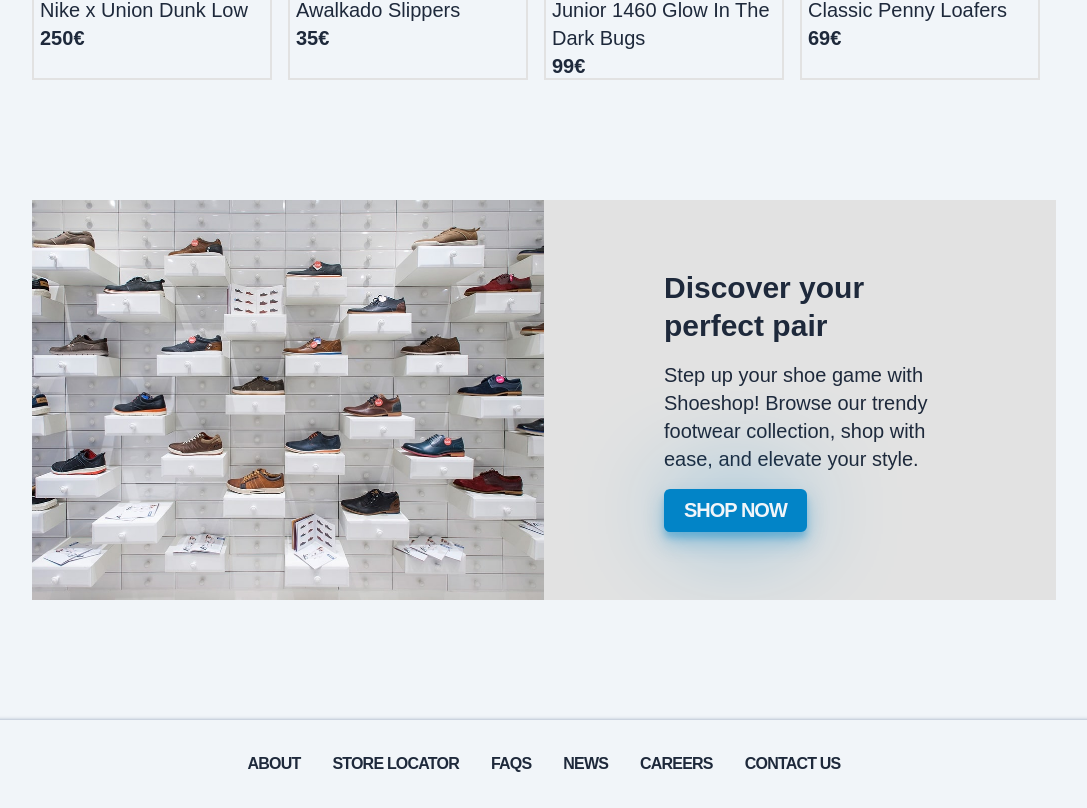
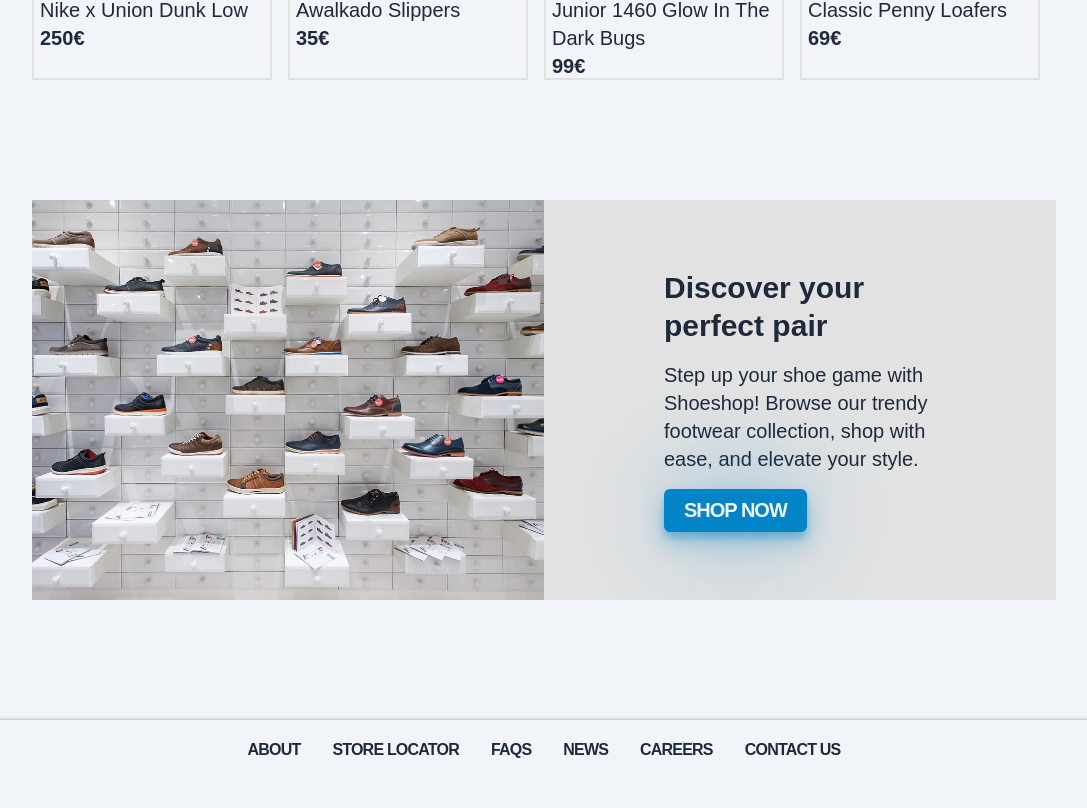
Before and after one commit to backstabslash/react-x-x-ecommerce, a React (Vite) app: page / in a window 1280 px wide. Shown: the part 2425-3233 px from the top of the page, without its empty margins (96-1183 px from the left). After the commit the page ends 3205 px from the top, so only its background shows below. Built offline with nearby package versions, Linux system fonts and the light colour scheme; a web font is replaced by a local one.

Commit message:
end of the beginning

```diff
--- a/src/components/footer/footer.css
+++ b/src/components/footer/footer.css
@@ -3,7 +3,7 @@ footer {
   justify-content: center;
   align-items: center;
   min-width: 100% !important;
-  padding: 2rem 2.5rem !important;
+  padding: 1.125rem 2.5rem !important;
   transition: 0.3s;
   background-color: var(--clr-light);
   text-transform: uppercase;
```
